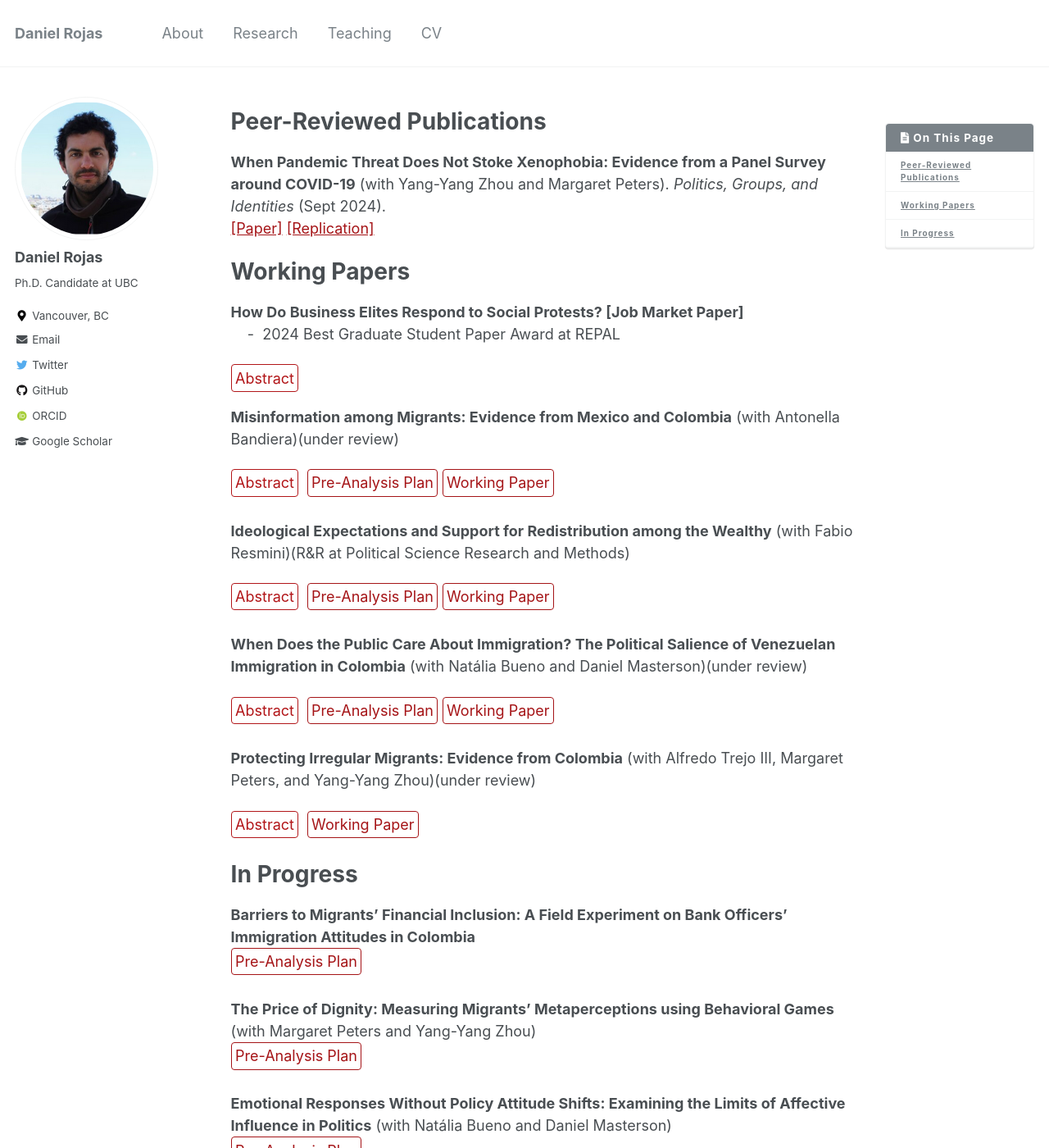
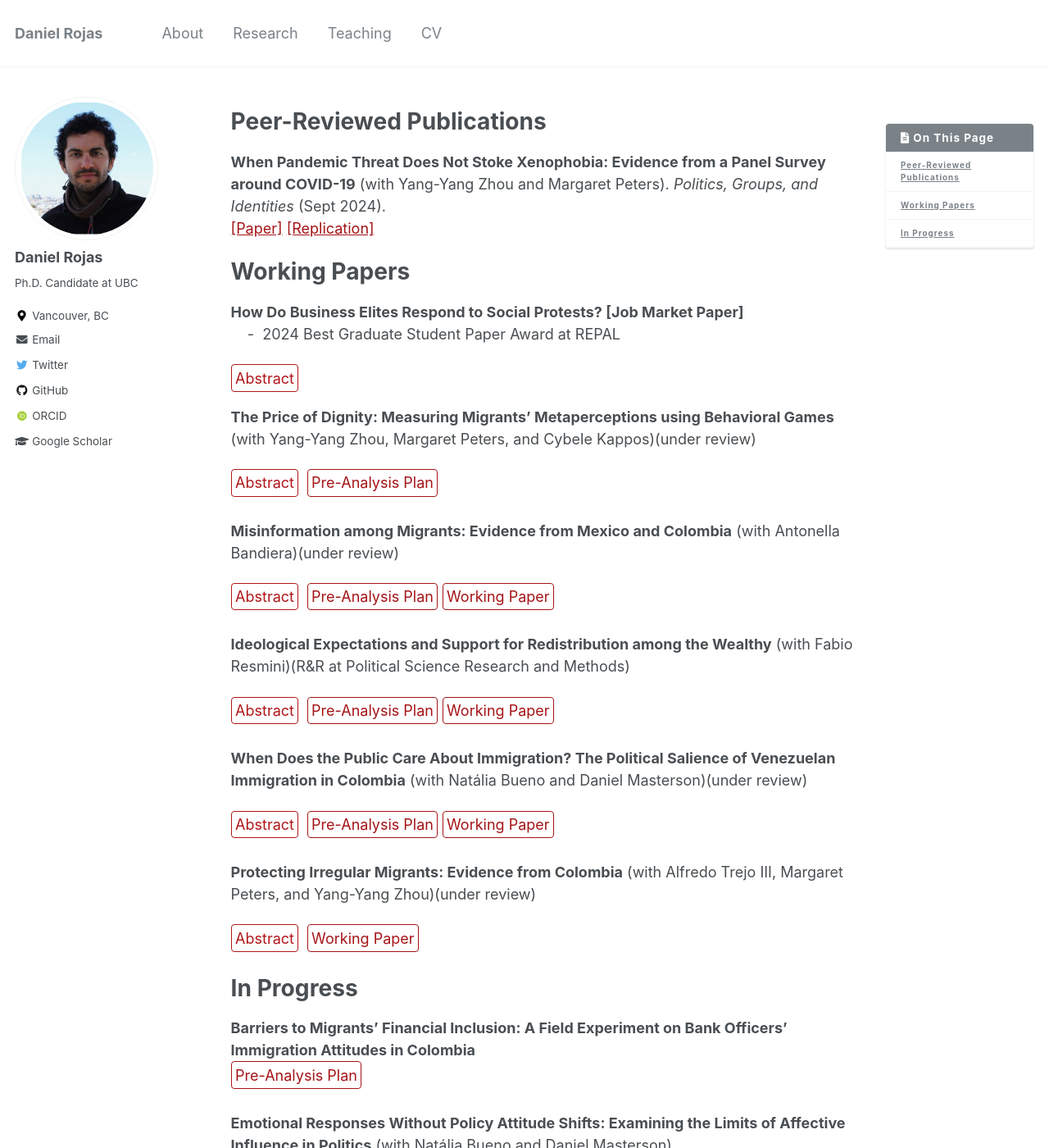
Before and after one commit to danielrojaslozano/danielrojaslozano.github.io, a Jekyll site: the page built from _pages/research.md, in a window 1280 px wide and 1400 px high. Shown: the whole window at 82% size. Built offline with Jekyll 4.4.1, drawn with Linux system fonts in a browser that asks for light colours; some web fonts are replaced; part of the change alters nothing that is shown.

Commit message:
Update research.md

```diff
--- a/_pages/research.md
+++ b/_pages/research.md
@@ -64,6 +64,12 @@ details > p {
 <details><summary>Abstract</summary><p>The political economy states instability and uncertainty negatively affect employment and investment. While violent protests create economic uncertainty and political instability, we know little about how economic elites respond to such events—most existing scholarship focuses on the impact of protests on political elites and public opinion. I argue that economically driven violent protests signal diminished state capacity and increased economic hardship. Violence creates fear and costs to elites, who lean on the signaling effect of protesters’ extreme behavior, coordinate their response through business associations, and decide to concede by creating jobs because they fear further unrest and future changes in the distribution of political power. I test this theory in Colombia and find that labor demand increases in municipalities exposed to violent protests, not among those exposed to nonviolent ones. Qualitative research validates the theorized mechanism. Results suggest that economic elites are responsive to redistributive demands expressed through extra-electoral means.</p>
 </details> &nbsp;
 
+**The Price of Dignity: Measuring Migrants' Metaperceptions using Behavioral Games** (with Yang-Yang Zhou, Margaret Peters, and Cybele Kappos)(under review)
+<br />
+<details><summary>Abstract</summary><p> How do migrants perceive host citizens’ stereotypes about them, and can these metaperceptions change behaviors? We theorize that migrants are cognizant of hosts' stereotypes against them, which drive them to make choices that seem irrational based on economic cost-benefit calculations but are rational to restore status and dignity. To test our argument, we conducted behavioral lab games in Colombia, with 600 citizens and Venezuelan migrants. By randomizing partners and varying the information on partners' nationalities, we identify bias for and against outgroups. We find across games that Venezuelans give more to Colombians when both players' nationalities are known, compared to the baseline of no information and when playing with other Venezuelans. These findings suggest that migrants may act against their own financial self-interest to counteract prevalent stereotypes, such as being freeloaders on state welfare. We also find qualitative evidence that migrants desire to regain dignity by countering hosts' negative stereotypes..</p>
+</details> &nbsp;
+[Pre-Analysis Plan](https://osf.io/agd9b){: .btn--research}
+
 **Misinformation among Migrants: Evidence from Mexico and Colombia** (with Antonella Bandiera)(under review)
 <br />
 <details><summary>Abstract</summary><p> This paper examines the effectiveness of media literacy interventions in combating misinformation among in-transit migrants in Mexico and Colombia. We conducted experiments to study whether an established strategy for fighting misinformation works for this understudied yet particularly vulnerable population. We evaluate the effect of digital media literacy tips on migrants' ability to identify false information and their intentions to share migration-related content. We find that these interventions can effectively decrease migrants' intentions to share misleading migration-related information, with a significantly larger reduction observed for false content than accurate information. We also find that prompting participants to think about accuracy can unintentionally obscure sharing intent by acting as a nudge. Additionally, the interventions decreased trust in social media as an information source while maintaining trust in official sources. The findings suggest that incorporating digital literacy tips into official websites could be a cost-effective strategy to reduce misinformation circulation among migrant populations.</p>
@@ -100,10 +106,6 @@ details > p {
 [Pre-Analysis Plan](https://osf.io/6zhsa){: .btn--research}
 
 
-**The Price of Dignity: Measuring Migrants' Metaperceptions using Behavioral Games** (with Margaret Peters and Yang-Yang Zhou)
-<br />
-[Pre-Analysis Plan](https://osf.io/agd9b){: .btn--research}
-
 **Emotional Responses Without Policy Attitude Shifts: Examining the Limits of Affective Influence in Politics** (with Natália Bueno and Daniel Masterson)
 <br />
 [Pre-Analysis Plan](https://osf.io/5yrwv){: .btn--research}
```
